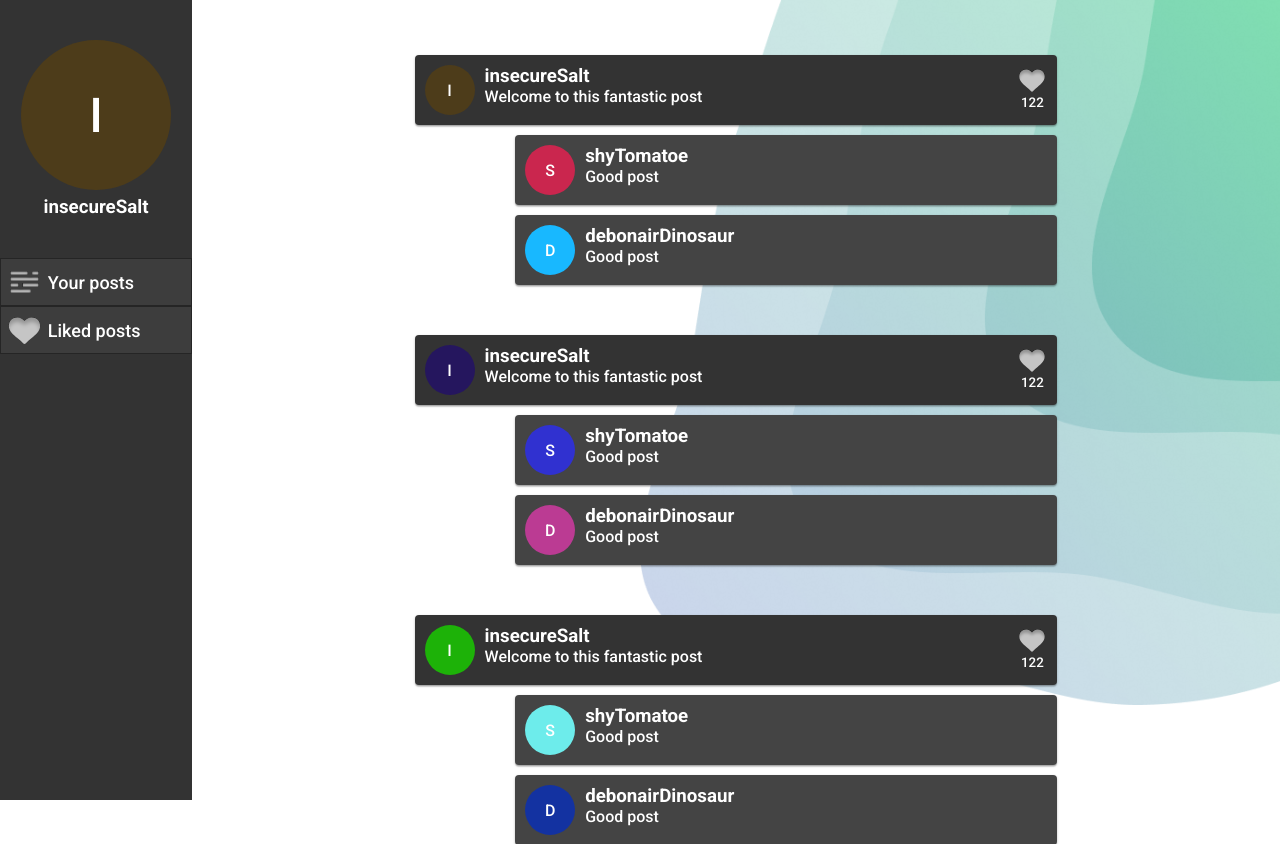
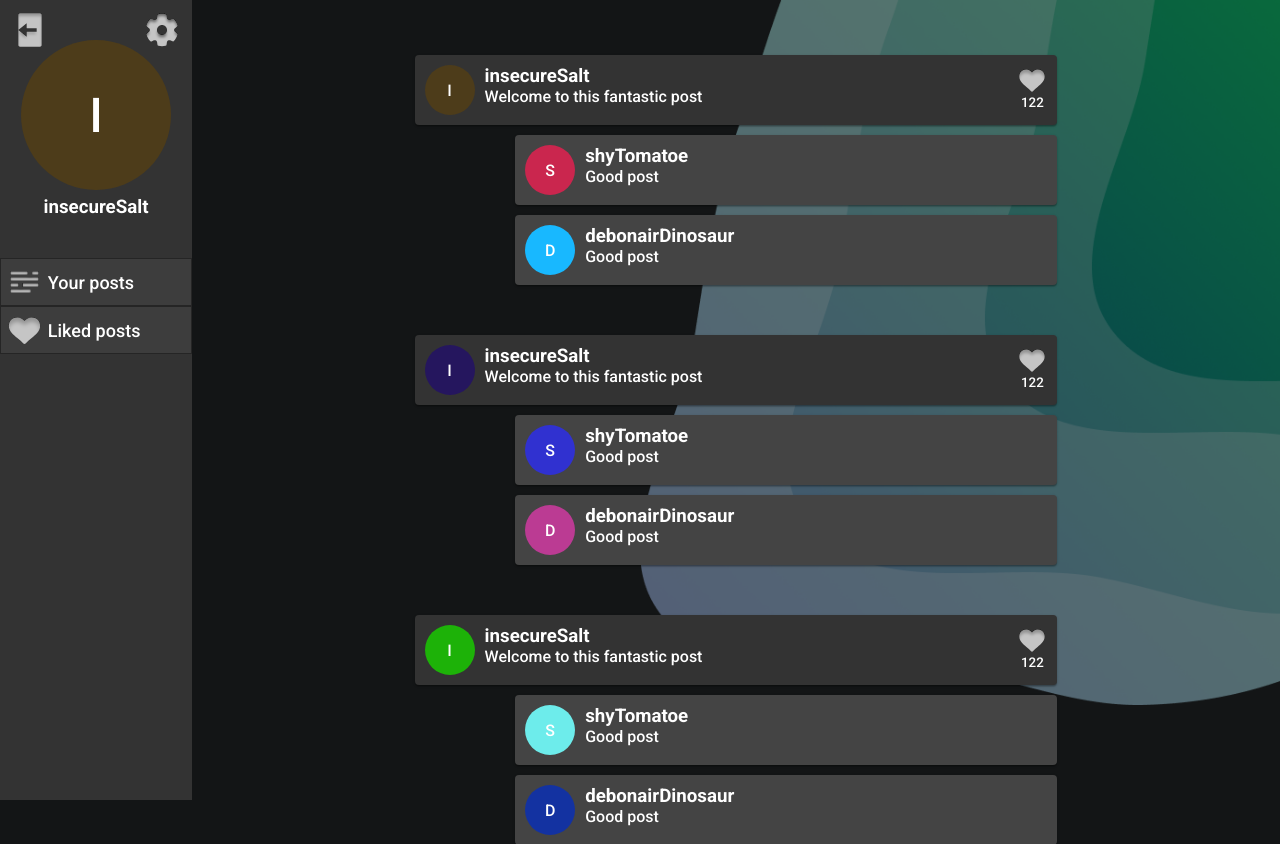
Before and after one commit to semvis123/Project-Webtechnologie, a Flask app: page /me in a window 1280 px wide. Shown: the top 844 px of the page. Run offline with Flask 2, Linux system fonts and the light colour scheme.

Commit message:
dark mode and extra buttons at sidebar

```diff
--- a/static/css/posts.css
+++ b/static/css/posts.css
@@ -5,7 +5,9 @@
     padding: 0;
     font-family: 'Roboto', sans-serif;
 }
-
+body {
+    background-color: #131516;
+}
 .sidebar {
     background: #333;
     position: fixed;
@@ -38,6 +40,29 @@
 .sidebarbtn-icon{
     height: 80%;
     margin: 0 5px;
+}
+
+.top-buttons {
+    position: relative;
+}
+
+.logout-icon {
+    margin: 10px;
+    position: absolute;
+}
+
+.logout-icon-svg {
+    height: 40px;
+}
+
+.settings-icon-svg {
+    height: 40px;
+}
+
+.settings-icon {
+    position: absolute;
+    right: 0;
+    margin: 10px;
 }
 
 .icon {
--- a/templates/posts.html
+++ b/templates/posts.html
@@ -9,6 +9,14 @@
 </head>
 <body>
     <div class="sidebar">
+        <div class="top-buttons">
+            <a href="/logout" class="logout-icon">
+                <img draggable="false" class="logout-icon-svg" src="static/assets/logout_icon.svg">
+            </a>
+            <a href="/settings" class="settings-icon">
+                <img draggable="false" class="settings-icon-svg" src="static/assets/settings_icon.svg">
+            </a>
+        </div>
         <div class="icon-container">
             <div class="icon big-icon" style="background-color: {{ posts[0].icon_color }};">{{ posts[0].owner[0].upper() }}</div>
             <h3>{{ user.username }}</h3>
```
Also changed, not shown: static/assets/logout_icon.svg (added), static/assets/settings_icon.svg (added).
